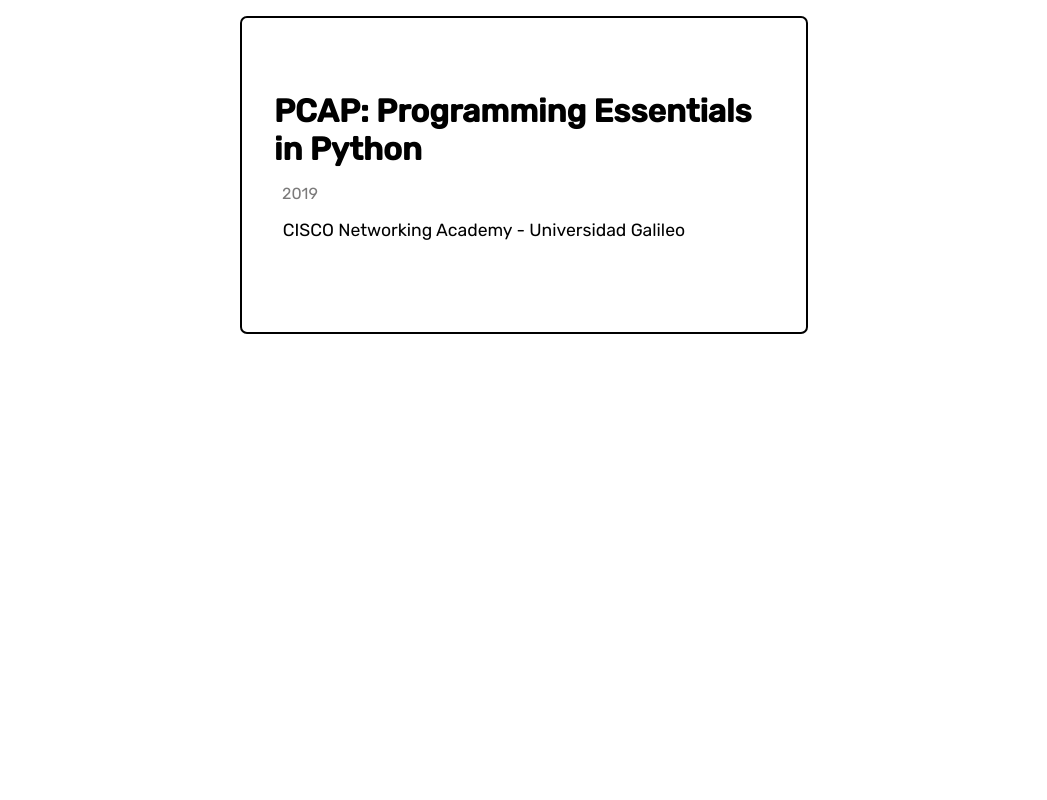
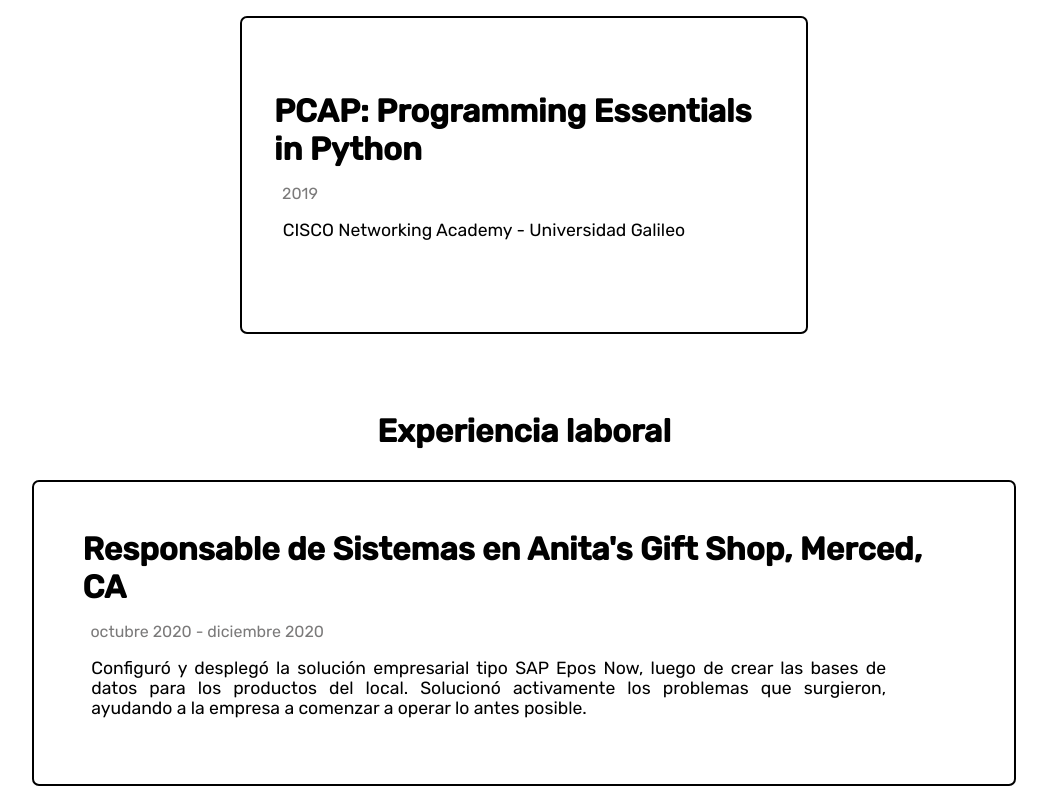
Before and after one commit to markalbrand56/Portfolio-V1, a React (Vite) app: page / in a window 1280 px wide. Shown: the part 2429-3229 px from the top of the page, without its empty margins (116-1163 px from the left). Before the commit the page ends 2777 px from the top, so only its background shows below. Built offline with nearby package versions, Linux system fonts and the light colour scheme.

Commit message:
Experiencia laboral

```diff
--- a/src/App.jsx
+++ b/src/App.jsx
@@ -3,7 +3,8 @@
 import Proyecto from "./components/Proyecto/Proyecto"
 import TechStack from "./components/TechStack/TechStack"
 import Education from "./components/Education/Education"
-import { education, projects, certificates } from "./assets/data"
+import { education, projects, certificates, experience } from "./assets/data"
+import Experience from "./components/Experience/Experience.jsx";
 
 function App() {
     return (
@@ -50,7 +51,19 @@
                     />
                 ))}
             </div>
-            {/* TODO Experience */}
+
+            <h1>Experiencia laboral</h1>
+            <div className={styles.Experience}>
+                {experience.map((exp) => (
+                    <Experience
+                        key={exp.title}
+                        title={exp.title}
+                        description={exp.description}
+                        year={exp.year}
+                    />
+                ))}
+            </div>
+
             {/* TODO About me: cards */}
         </div>
     )
--- a/src/App.module.css
+++ b/src/App.module.css
@@ -63,3 +63,15 @@
     margin: 0;
     padding: 0;
 }
+
+.Experience {
+    display: flex;
+    flex-direction: row;
+    justify-content: space-evenly;
+    align-items: center;
+    flex-wrap: wrap;
+
+    width: 80%;
+    margin: 0;
+    padding: 0;
+}
--- a/src/assets/data.js
+++ b/src/assets/data.js
@@ -119,7 +119,16 @@
     },
 ]
 
+const experience = [
+    {
+        title: "Responsable de Sistemas en Anita's Gift Shop, Merced, CA",
+        description: "Configuró y desplegó la solución empresarial tipo SAP Epos Now, luego de crear las bases de datos para los productos del local. Solucionó activamente los problemas que surgieron, ayudando a la empresa a comenzar a operar lo antes posible.",
+        year: "octubre 2020 - diciembre 2020",
+    },
+]
+
 export { projects }
 export { education }
 export { techStack }
 export { certificates }
+export { experience }
--- a/src/components/Experience/Experience.module.css
+++ b/src/components/Experience/Experience.module.css
@@ -4,10 +4,11 @@
     justify-content: center;
     align-items: start;
 
-    width: min(75%, 500px);
-    padding: 2em;
+    width: min(90%, 1000px);
+    height: 100%;
+
+    padding: 3em;
     margin: 1em;
-    aspect-ratio: 2;
 
     outline: 2px solid black;
     border-radius: 5px;
```
